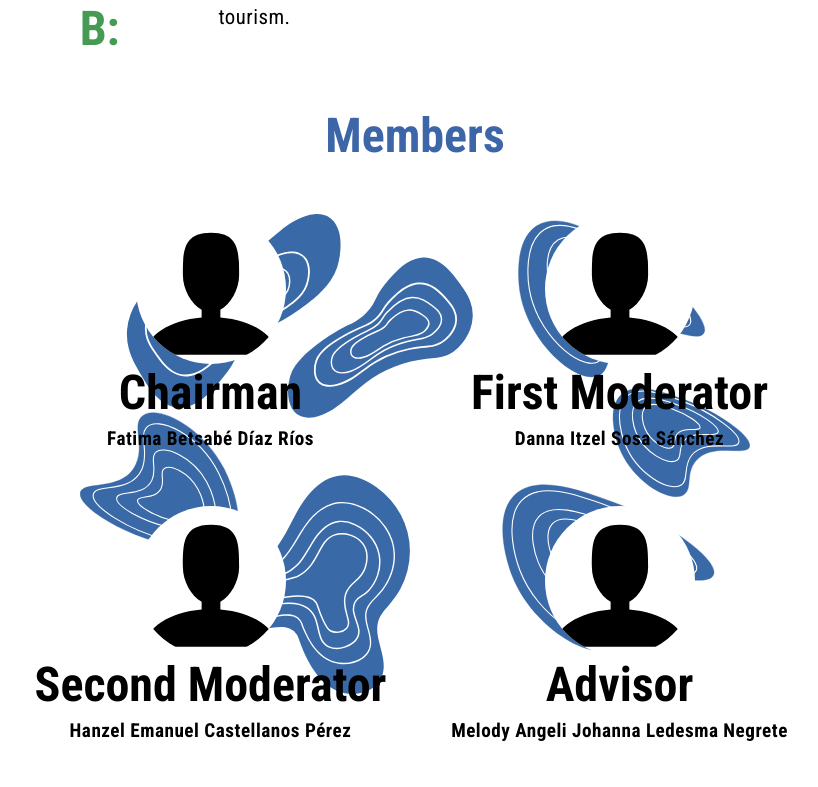
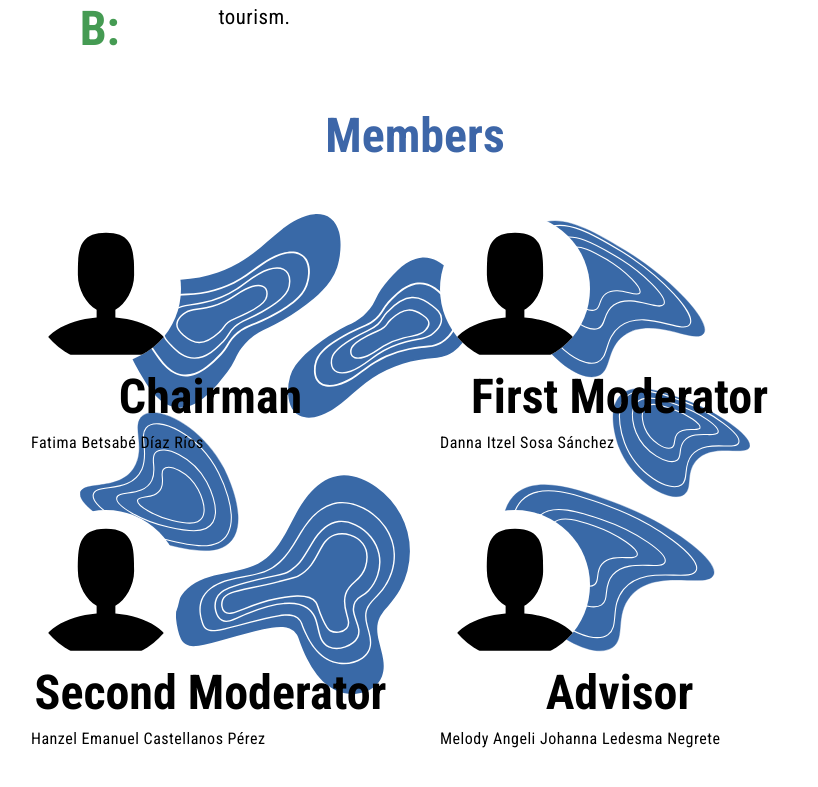
Before and after one commit to aztecmun/aztecmun-2021, a Next.js app: page /comites/unwto in a window 1280 px wide. Shown: the part 1519-2306 px from the top of the page, without its empty margins (225-1043 px from the left). Built offline with nearby package versions, Linux system fonts and the light colour scheme.

Commit message:
fixing committees responsive

```diff
--- a/pages/comites/corte-internacional.js
+++ b/pages/comites/corte-internacional.js
@@ -50,19 +50,19 @@ export default function corteInernacional() {
 
         <h1 className="content__members__title"> Miembros </h1>
         <div className="content__members">
-          <div className="content__members__member">
+          <div className="content__members__member--1">
             <Icon className="content__members__member__img" />
             <h1>Presidente</h1>
             <p>Alessandra Ortiz Espinosa </p>
           </div>
 
-          <div className="content__members__member">
+          <div className="content__members__member--2">
             <Icon className="content__members__member__img" />
             <h1>Vicepresidente</h1>
             <p>Carolina Rangel Monterrubio </p>
           </div>
 
-          <div className="content__members__member">
+          <div className="content__members__member--3">
             <Icon className="content__members__member__img" />
             <h1>Vicepresidente</h1>
             <p>Ximena Denise Macias Mateos </p>
--- a/pages/comites/onu-mujeres.js
+++ b/pages/comites/onu-mujeres.js
@@ -50,19 +50,19 @@ export default function onuMujeres() {
 
         <h1 className="content__members__title"> Miembros </h1>
         <div className="content__members">
-          <div className="content__members__member">
+          <div className="content__members__member--1">
             <Icon className="content__members__member__img" />
             <h1>Presidente</h1>
             <p>Valeria Roxana Cortés Flores</p>
           </div>
 
-          <div className="content__members__member">
+          <div className="content__members__member--2">
             <Icon className="content__members__member__img" />
             <h1>Moderador</h1>
             <p>María Xareny Méndez Ruiz</p>
           </div>
 
-          <div className="content__members__member">
+          <div className="content__members__member--3">
             <Icon className="content__members__member__img" />
             <h1>Asesor</h1>
             <p>Alexia Fernanda González Rangel</p>
--- a/pages/comites/senado.js
+++ b/pages/comites/senado.js
@@ -53,12 +53,12 @@ export default function unicef() {
 
         <h1 className="content__members__title"> Miembros </h1>
         <div className="content__members">
-          <div className="content__members__member">
+          <div className="content__members__member--1">
             <Icon className="content__members__member__img" />
             <h1>Presidente</h1>
             <p>Zitlalli Belém Morales López </p>
           </div>
-          <div className="content__members__member">
+          <div className="content__members__member--2">
             <Icon className="content__members__member__img" />
             <h1>Vicepresidente </h1>
             <p>Frida Castillo Juarez </p>
--- a/pages/comites/unwto.js
+++ b/pages/comites/unwto.js
@@ -52,22 +52,22 @@ export default function unwto() {
 
         <h1 className="content__members__title"> Members </h1>
         <div className="content__members">
-          <div className="content__members__member">
+          <div className="content__members__member--1">
             <Icon className="content__members__member__img" />
             <h1>Chairman</h1>
             <p>Fatima Betsabé Díaz Ríos</p>
           </div>
-          <div className="content__members__member">
+          <div className="content__members__member--2">
             <Icon className="content__members__member__img" />
             <h1>First Moderator</h1>
             <p>Danna Itzel Sosa Sánchez  </p>
           </div>
-          <div className="content__members__member">
+          <div className="content__members__member--3">
             <Icon className="content__members__member__img" />
             <h1>Second Moderator</h1>
             <p>Hanzel Emanuel Castellanos Pérez</p>
           </div>
-          <div className="content__members__member">
+          <div className="content__members__member--4">
             <Icon className="content__members__member__img" />
             <h1>Advisor</h1>
             <p>Melody Angeli Johanna Ledesma Negrete</p>
--- a/styles/pages/committeesElements.js
+++ b/styles/pages/committeesElements.js
@@ -4,7 +4,7 @@ import { ImUser } from 'react-icons/im'
 import { AiOutlineClose } from 'react-icons/ai'
 
 export const ComContainer = styled(motion.div)`
-  min-height: 100vh;
+  height: auto;
   width: 100%;
 
   padding-bottom: 50px;
@@ -37,6 +37,8 @@ export const ComContainer = styled(motion.div)`
     }
 
     &__title{
+      color: ${props => props.theme.c_blue};
+
       text-align: center;
 
       width: 100%;
@@ -192,6 +194,8 @@ export const ComContainer = styled(motion.div)`
   }
 
   @media (max-width: 768px){
+    min-height: fit-content;
+
     .content{
       width: 90%;
 
@@ -203,12 +207,41 @@ export const ComContainer = styled(motion.div)`
         display: flex;
         flex-direction: column;
 
+        height: auto;
+
         background: none;
 
-        &--1{ color: ${props => props.theme.c_red}; }
-        &--2{ color: ${props => props.theme.c_green}; }
-        &--3{ color: ${props => props.theme.c_blue}; }
-        &--4{ color: ${props => props.theme.c_orange}; }
+        &__member{
+
+          &__img{
+            color: black;
+          }
+
+          &--1,
+          &--2,
+          &--3,
+          &--4{
+            display: flex;
+            flex-direction: column;
+            align-items: center;
+          }
+
+          &--1{
+            color: ${props => props.theme.c_green};
+          }
+
+          &--2{
+            color: ${props => props.theme.c_red};
+          }
+
+          &--3{
+            color: ${props => props.theme.c_blue};
+          }
+
+          &--4{
+            color: ${props => props.theme.c_orange};
+          }
+        }
       }
 
       &__dots{
```
Also changed, not shown: pages/comites/unicef.js (+12 -7 lines), pages/index.js (+8 -8 lines).
